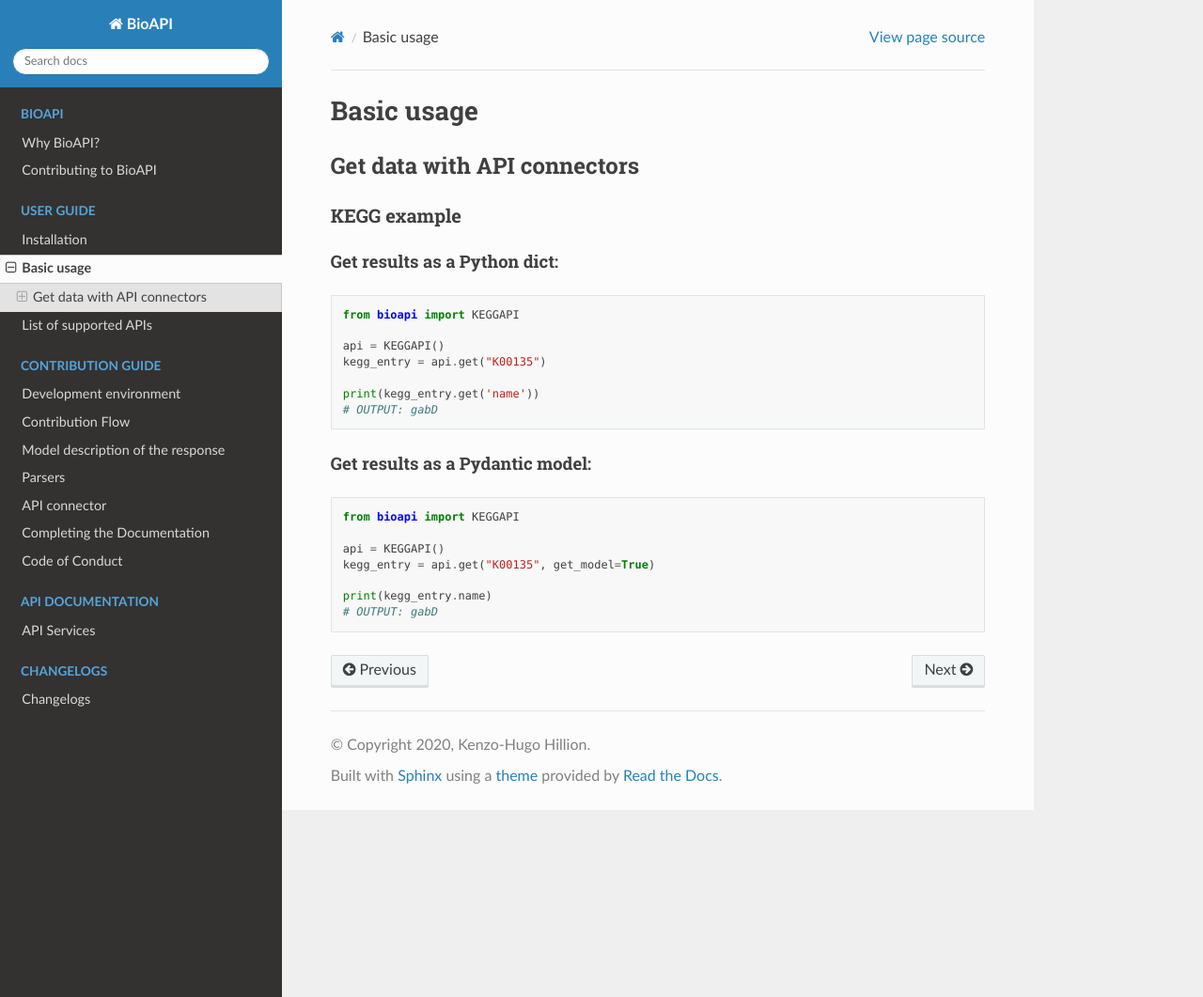
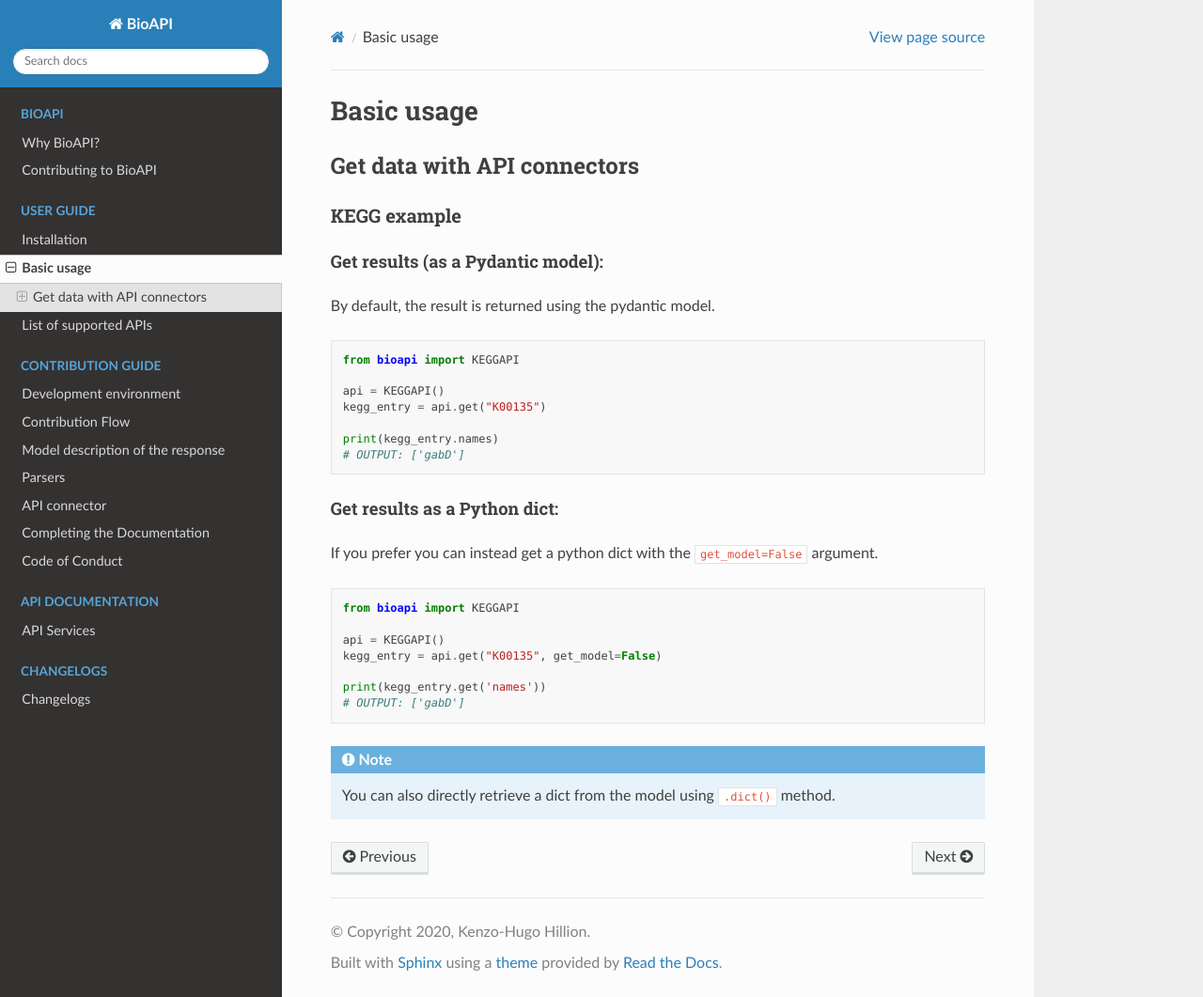
Before and after one commit to motleystate/dabeplech, a Sphinx documentation site: the page built from docs/user_guide/basic_usage.rst, in a window 1280 px wide and 1061 px high. Shown: the whole window at 94% size. Built offline with Sphinx 7.4.7 and the Read the Docs theme 2.0.0, drawn with Linux system fonts in a browser that asks for light colours.

Commit message:
update doc since model is now returned by default

```diff
--- a/docs/index.rst
+++ b/docs/index.rst
@@ -28,8 +28,8 @@ Example
    api = KEGGAPI()
    kegg_entry = api.get("K00135")
 
-   print(kegg_entry.get('name'))
-   # OUTPUT: gabD
+   print(kegg_entry.names)
+   # OUTPUT: ['gabD']
 
 
 ---------------
--- a/docs/user_guide/basic_usage.rst
+++ b/docs/user_guide/basic_usage.rst
@@ -8,8 +8,10 @@ Get data with API connectors
 KEGG example
 ------------
 
-Get results as a Python dict:
-_____________________________
+Get results (as a Pydantic model):
+__________________________________
+
+By default, the result is returned using the pydantic model.
 
 .. code-block:: python
 
@@ -18,18 +20,23 @@ _____________________________
    api = KEGGAPI()
    kegg_entry = api.get("K00135")
 
-   print(kegg_entry.get('name'))
-   # OUTPUT: gabD
+   print(kegg_entry.names)
+   # OUTPUT: ['gabD']
 
-Get results as a Pydantic model:
-________________________________
+Get results as a Python dict:
+_____________________________
+
+If you prefer you can instead get a python dict with the ``get_model=False`` argument.
 
 .. code-block:: python
 
    from bioapi import KEGGAPI
 
    api = KEGGAPI()
-   kegg_entry = api.get("K00135", get_model=True)
+   kegg_entry = api.get("K00135", get_model=False)
 
-   print(kegg_entry.name)
-   # OUTPUT: gabD
+   print(kegg_entry.get('names'))
+   # OUTPUT: ['gabD']
+
+.. Note::
+  You can also directly retrieve a dict from the model using ``.dict()`` method.
```
Also changed, not shown: README.md (+2 -14 lines).
